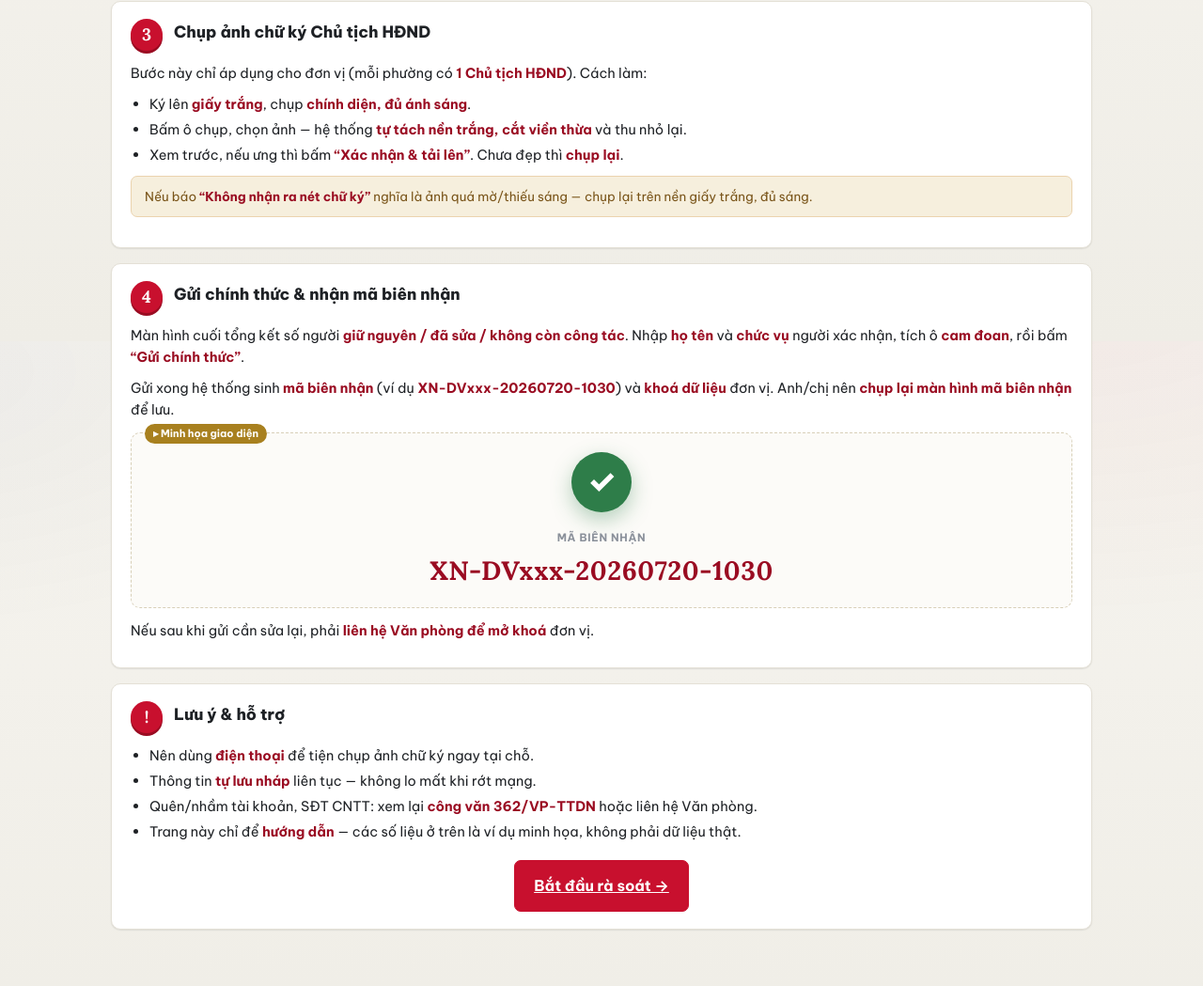
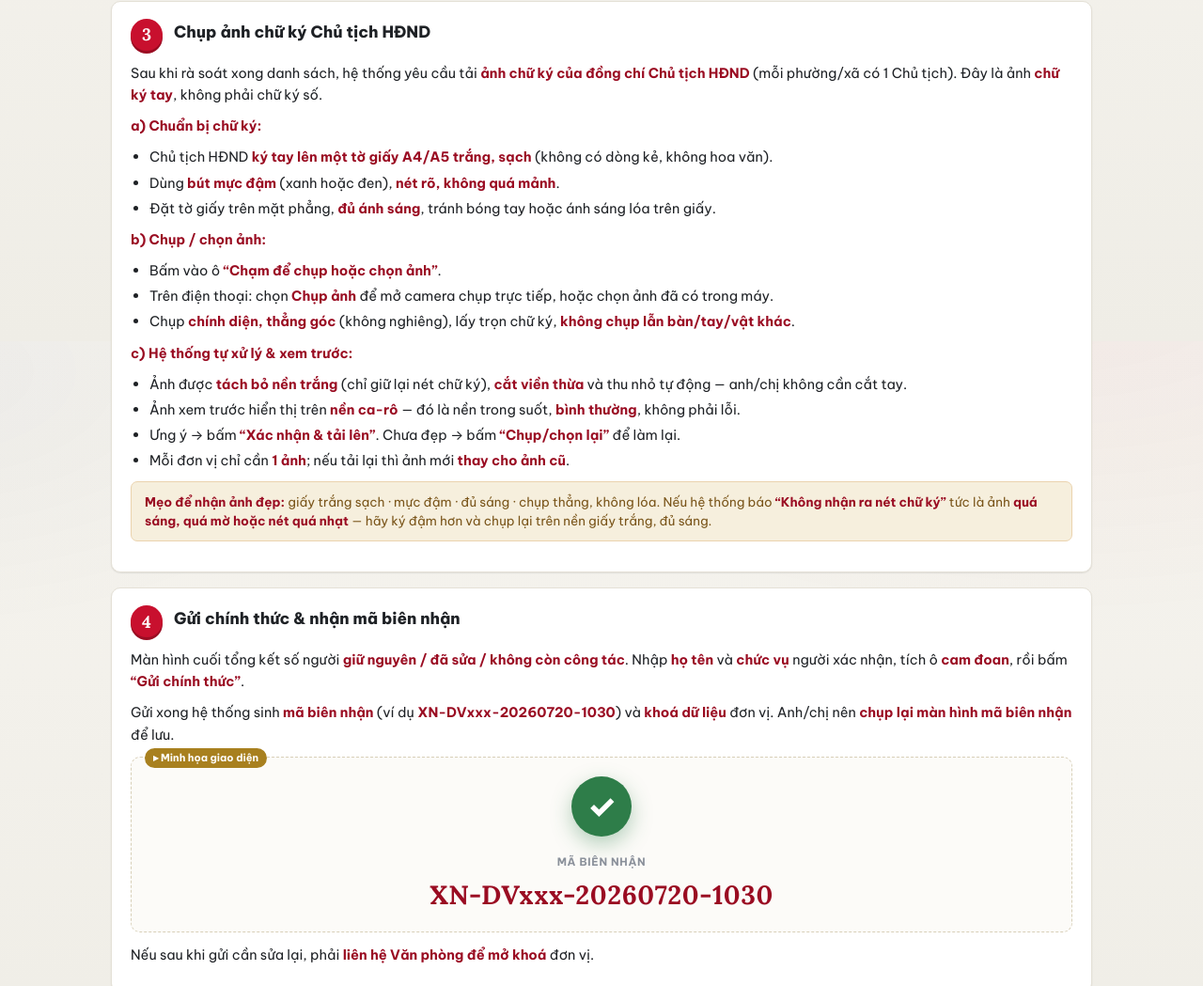
Before and after one commit to ngdaiduong1984-max/rasoat-taikhoan-canbo, a website: page huongdan.html in a window 1280 px wide. Shown: the part 2037-3086 px from the top of the page at 94% size. Drawn offline with Linux system fonts and the light colour scheme.

Commit message:
content: hướng dẫn ảnh chữ ký chi tiết hơn (a/b/c + mẹo); bỏ dòng công văn 362 ở mục lưu ý
Co-Authored-By: Claude Opus 4.8 <noreply@anthropic.com>

```diff
--- a/huongdan.html
+++ b/huongdan.html
@@ -130,13 +130,34 @@
   <section class="hd-step" id="b3">
     <div class="hd-step-h"><span class="no">3</span><h2>Chụp ảnh chữ ký Chủ tịch HĐND</h2></div>
     <div class="hd-body">
-      <p>Bước này chỉ áp dụng cho đơn vị (mỗi phường có <b>1 Chủ tịch HĐND</b>). Cách làm:</p>
+      <p>Sau khi rà soát xong danh sách, hệ thống yêu cầu tải <b>ảnh chữ ký của đồng chí Chủ tịch HĐND</b>
+        (mỗi phường/xã có 1 Chủ tịch). Đây là ảnh <b>chữ ký tay</b>, không phải chữ ký số.</p>
+
+      <p><b>a) Chuẩn bị chữ ký:</b></p>
       <ul>
-        <li>Ký lên <b>giấy trắng</b>, chụp <b>chính diện, đủ ánh sáng</b>.</li>
-        <li>Bấm ô chụp, chọn ảnh — hệ thống <b>tự tách nền trắng, cắt viền thừa</b> và thu nhỏ lại.</li>
-        <li>Xem trước, nếu ưng thì bấm <b>“Xác nhận &amp; tải lên”</b>. Chưa đẹp thì <b>chụp lại</b>.</li>
+        <li>Chủ tịch HĐND <b>ký tay lên một tờ giấy A4/A5 trắng, sạch</b> (không có dòng kẻ, không hoa văn).</li>
+        <li>Dùng <b>bút mực đậm</b> (xanh hoặc đen), <b>nét rõ, không quá mảnh</b>.</li>
+        <li>Đặt tờ giấy trên mặt phẳng, <b>đủ ánh sáng</b>, tránh bóng tay hoặc ánh sáng lóa trên giấy.</li>
       </ul>
-      <div class="note-banner">Nếu báo <b>“Không nhận ra nét chữ ký”</b> nghĩa là ảnh quá mờ/thiếu sáng — chụp lại trên nền giấy trắng, đủ sáng.</div>
+
+      <p><b>b) Chụp / chọn ảnh:</b></p>
+      <ul>
+        <li>Bấm vào ô <b>“Chạm để chụp hoặc chọn ảnh”</b>.</li>
+        <li>Trên điện thoại: chọn <b>Chụp ảnh</b> để mở camera chụp trực tiếp, hoặc chọn ảnh đã có trong máy.</li>
+        <li>Chụp <b>chính diện, thẳng góc</b> (không nghiêng), lấy trọn chữ ký, <b>không chụp lẫn bàn/tay/vật khác</b>.</li>
+      </ul>
+
+      <p><b>c) Hệ thống tự xử lý &amp; xem trước:</b></p>
+      <ul>
+        <li>Ảnh được <b>tách bỏ nền trắng</b> (chỉ giữ lại nét chữ ký), <b>cắt viền thừa</b> và thu nhỏ tự động — anh/chị không cần cắt tay.</li>
+        <li>Ảnh xem trước hiển thị trên <b>nền ca-rô</b> — đó là nền trong suốt, <b>bình thường</b>, không phải lỗi.</li>
+        <li>Ưng ý → bấm <b>“Xác nhận &amp; tải lên”</b>. Chưa đẹp → bấm <b>“Chụp/chọn lại”</b> để làm lại.</li>
+        <li>Mỗi đơn vị chỉ cần <b>1 ảnh</b>; nếu tải lại thì ảnh mới <b>thay cho ảnh cũ</b>.</li>
+      </ul>
+
+      <div class="note-banner"><b>Mẹo để nhận ảnh đẹp:</b> giấy trắng sạch · mực đậm · đủ sáng · chụp thẳng, không lóa.
+        Nếu hệ thống báo <b>“Không nhận ra nét chữ ký”</b> tức là ảnh <b>quá sáng, quá mờ hoặc nét quá nhạt</b> —
+        hãy ký đậm hơn và chụp lại trên nền giấy trắng, đủ sáng.</div>
     </div>
   </section>
 
@@ -164,7 +185,6 @@
       <ul>
         <li>Nên dùng <b>điện thoại</b> để tiện chụp ảnh chữ ký ngay tại chỗ.</li>
         <li>Thông tin <b>tự lưu nháp</b> liên tục — không lo mất khi rớt mạng.</li>
-        <li>Quên/nhầm tài khoản, SĐT CNTT: xem lại <b>công văn 362/VP-TTDN</b> hoặc liên hệ Văn phòng.</li>
         <li>Trang này chỉ để <b>hướng dẫn</b> — các số liệu ở trên là ví dụ minh họa, không phải dữ liệu thật.</li>
       </ul>
       <div class="btn-row" style="justify-content:center">
```
